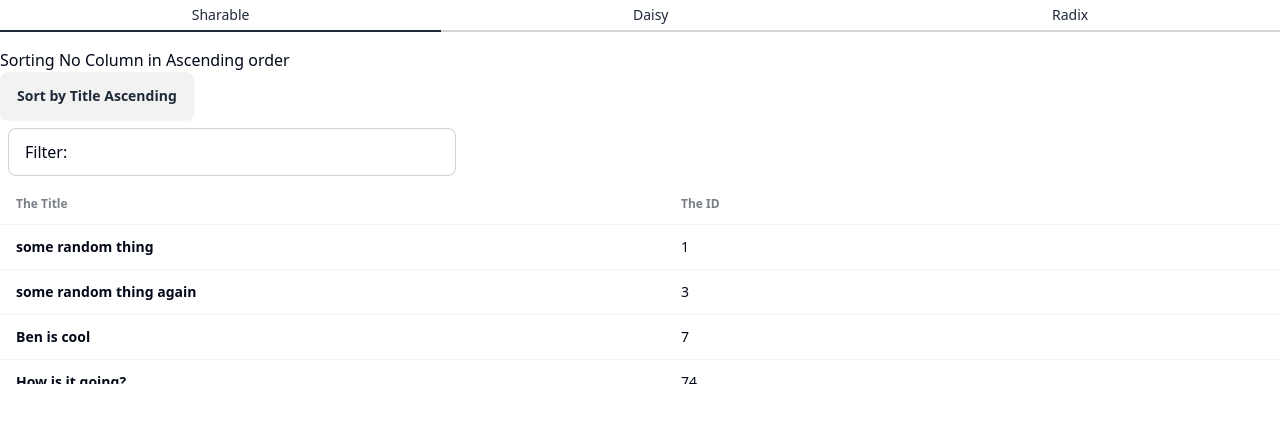
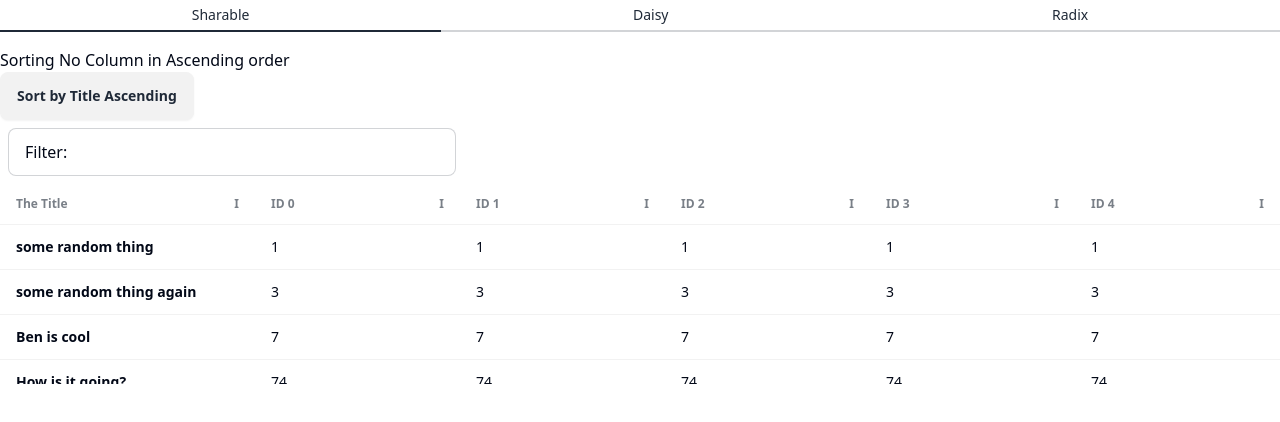
Before and after one commit to literalpie/my-vue-app, a React (Vite) app: page / in a window 1280 px wide. Shown: the top 422 px of the page. Built offline with nearby package versions, Linux system fonts and the light colour scheme.

Commit message:
column resizing

```diff
--- a/src/App.tsx
+++ b/src/App.tsx
@@ -92,7 +92,27 @@ const ReusableTableWithStuff = () => {
               first.getValue<string>("title").length -
               second.getValue<string>("title").length,
           }),
-          columnHelper.accessor("id", { size: 100, header: () => "The ID" }),
+          columnHelper.accessor("id", { size: 100, header: () => "ID 0" }),
+          columnHelper.accessor("id", {
+            size: 100,
+            header: () => "ID 1",
+            id: "id1",
+          }),
+          columnHelper.accessor("id", {
+            size: 100,
+            header: () => "ID 2",
+            id: "id2",
+          }),
+          columnHelper.accessor("id", {
+            size: 100,
+            header: () => "ID 3",
+            id: "id3",
+          }),
+          columnHelper.accessor("id", {
+            size: 100,
+            header: () => "ID 4",
+            id: "id4",
+          }),
         ]}
       />
     </>
--- a/src/ReusableTable.tsx
+++ b/src/ReusableTable.tsx
@@ -60,8 +60,15 @@ export const TableDisplay = <T,>({
                     style={{
                       flexBasis: header.column.getSize(),
                       flexGrow: 1,
+                      flexShrink: 0,
+                      display: "flex",
+                      flexDirection: "row",
+                      justifyContent: "space-between",
                     }}
                     key={header.id}
+                  >
+                    <div
+                      style={{ cursor: "pointer" }}
                       onClick={() =>
                         table.setSorting((prevSort) => [
                           {
@@ -79,6 +86,13 @@ export const TableDisplay = <T,>({
                             header.column.columnDef.header,
                             header.getContext()
                           )}
+                    </div>
+                    <div
+                      style={{ cursor: "col-resize" }}
+                      onMouseDown={header.getResizeHandler()}
+                    >
+                      I
+                    </div>
                   </th>
                 ))}
               </tr>
@@ -105,6 +119,7 @@ export const TableDisplay = <T,>({
                       style={{
                         flexBasis: cell.column.getSize(),
                         flexGrow: 1,
+                        flexShrink: 0,
                       }}
                     >
                       {flexRender(
@@ -133,7 +148,7 @@ export const TableFilterInput = () => {
       Filter:
       <input
         type="text"
-        value={table.getState().globalFilter}
+        value={table.getState().globalFilter ?? ""}
         onChange={(change) => table.setGlobalFilter(change.target.value)}
       />
     </label>
@@ -164,6 +179,7 @@ export const ReusableTable = <T,>({
     getCoreRowModel: getCoreRowModel(),
     getSortedRowModel: getSortedRowModel(),
     getFilteredRowModel: getFilteredRowModel(),
+    columnResizeMode: "onChange",
     data,
     columns,
   });
```
Lines whose indentation alone changed are shown as unchanged.
